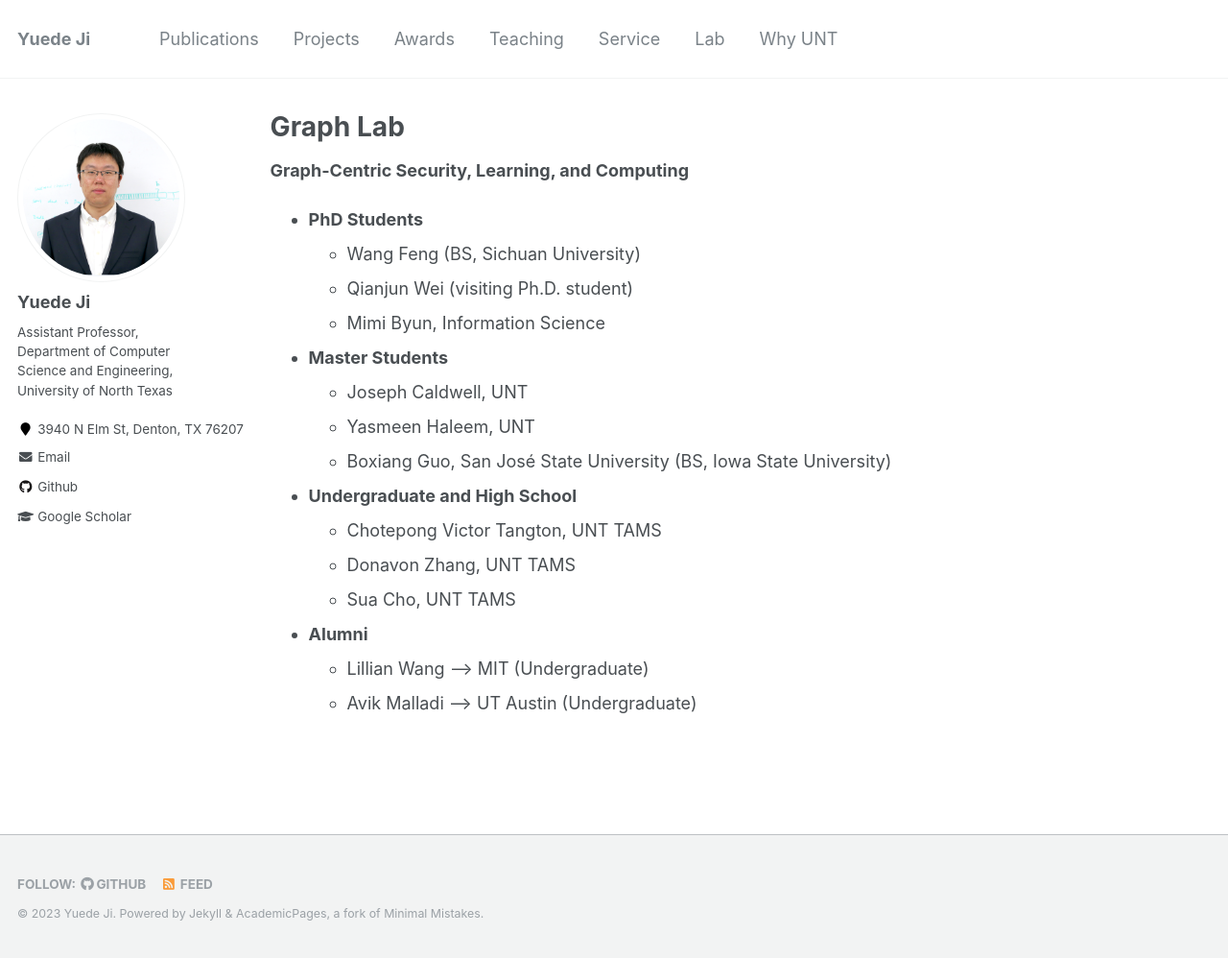
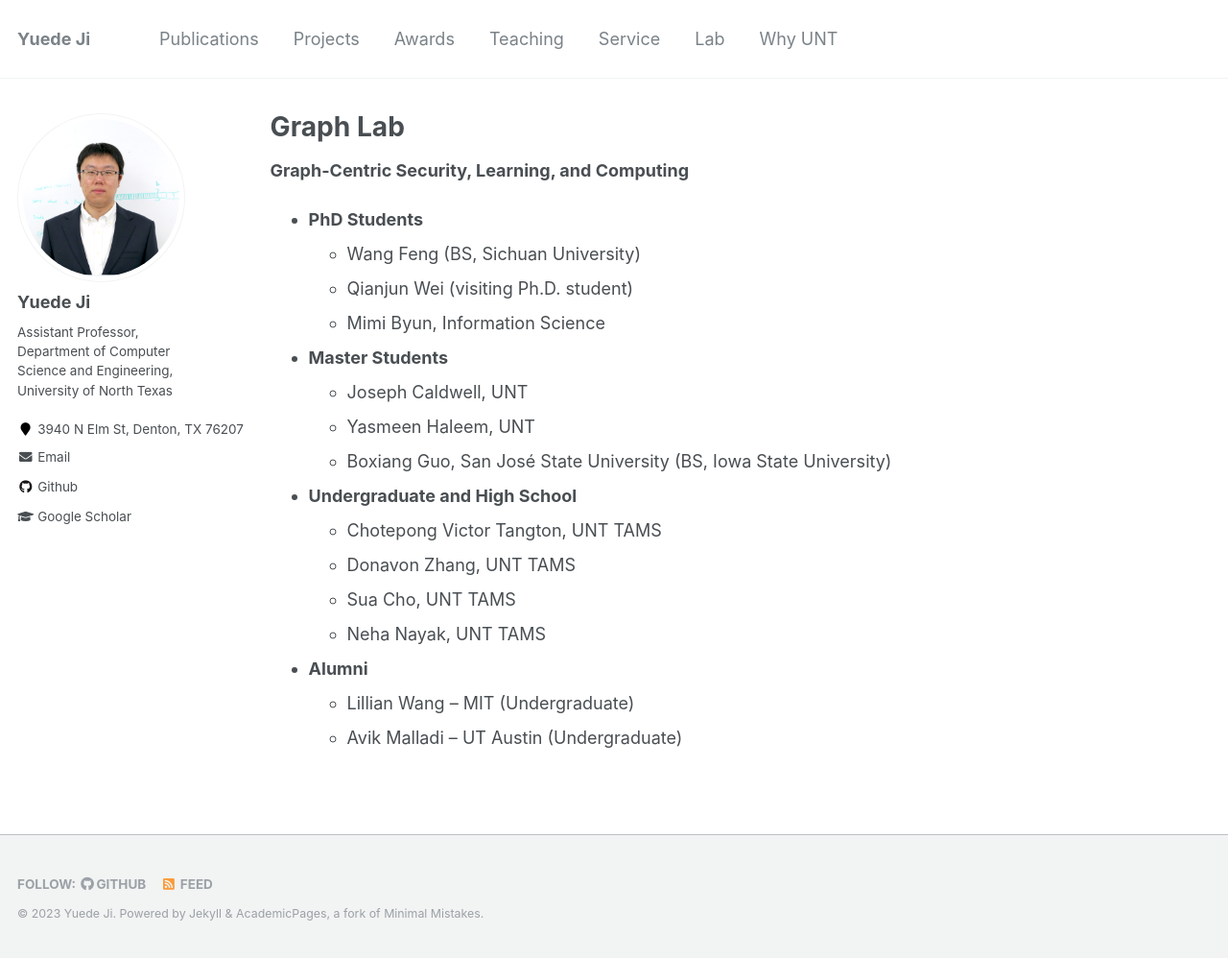
Before and after one commit to yuede/yuede.github.io, a Jekyll site: the page built from _pages/lab.md, in a window 1280 px wide and 998 px high. Shown: the whole window at 96% size. Built offline with Jekyll 4.4.1, drawn with Linux system fonts in a browser that asks for light colours.

Commit message:
update lab

```diff
--- a/_pages/lab.md
+++ b/_pages/lab.md
@@ -21,11 +21,12 @@ author_profile: true
     * Chotepong Victor Tangton, UNT TAMS
     * Donavon Zhang, UNT TAMS
     * Sua Cho, UNT TAMS
+    * Neha Nayak, UNT TAMS
 
 
 * **Alumni**
-    * Lillian Wang --> MIT (Undergraduate)
-    * Avik Malladi --> UT Austin (Undergraduate)
+    * Lillian Wang -- MIT (Undergraduate)
+    * Avik Malladi -- UT Austin (Undergraduate)
 
 
 <!---* Siying Li, Master intern from New York University (BS, Nankai University)
```
